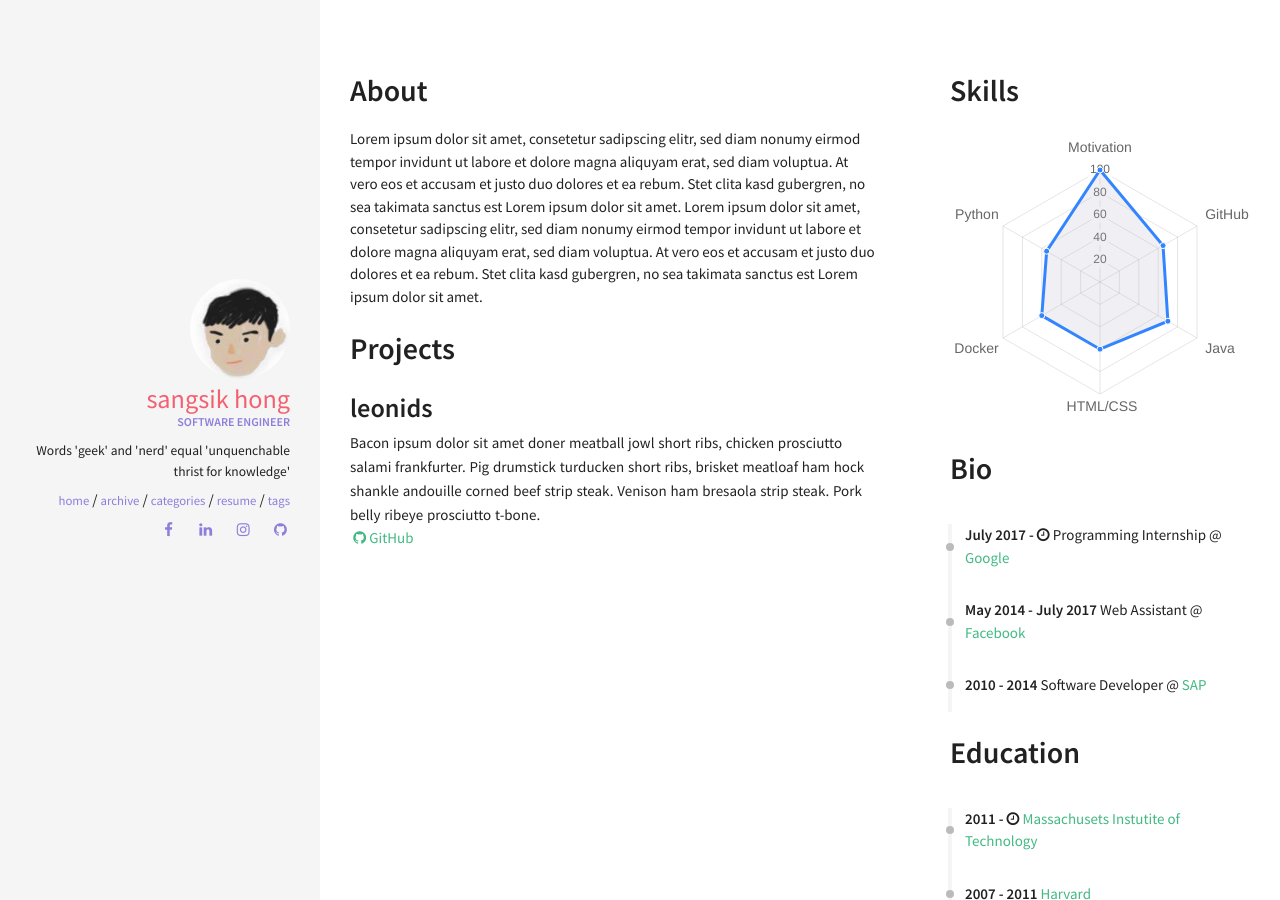
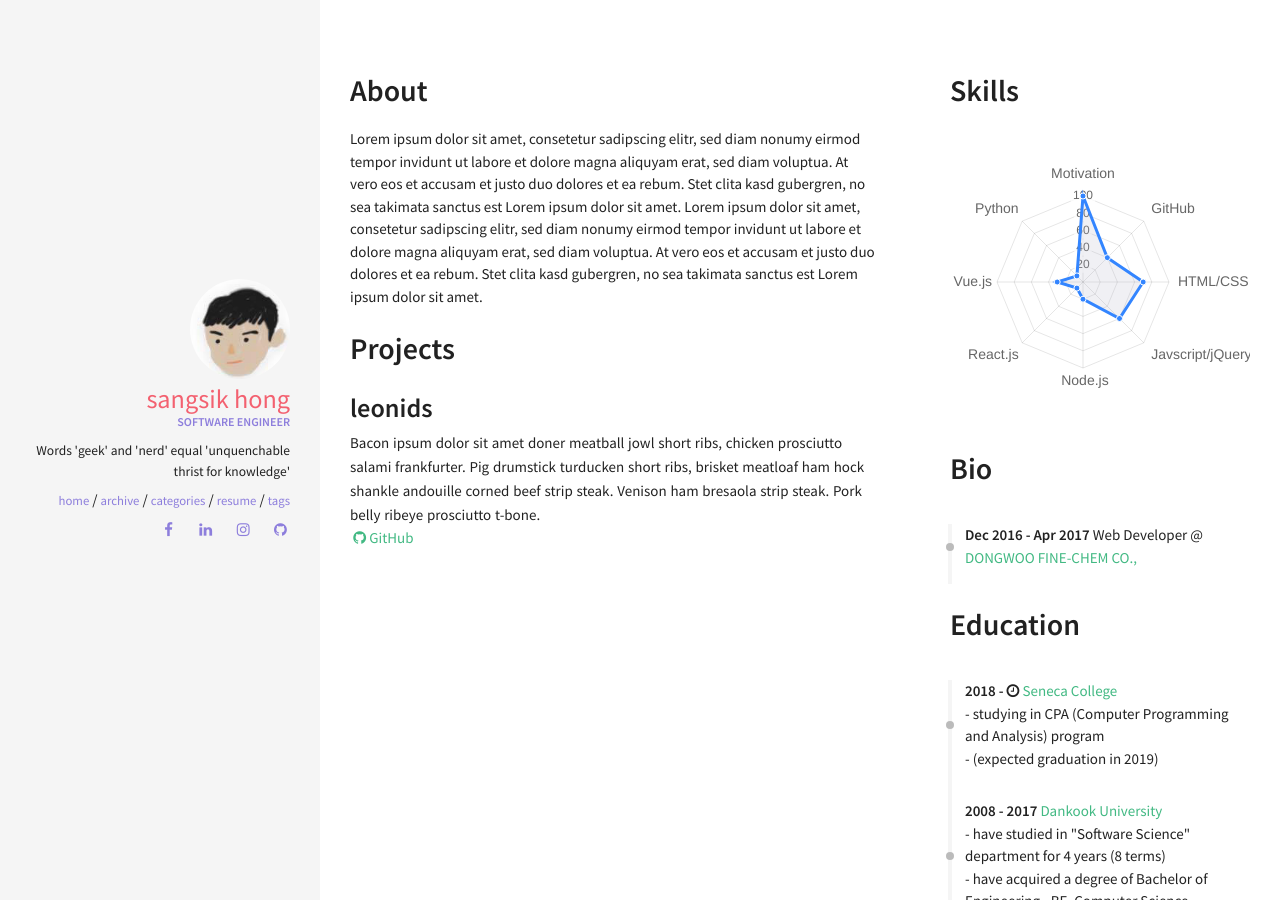
Before and after one commit to anselhong1445/anselhong1445.github.io, a Jekyll site: the page built from resume.html, in a window 1280 px wide. Built offline with Jekyll 4.4.1, drawn with Linux system fonts in a browser that asks for light colours; nearby versions of some CDN libraries.

Commit message:
Update
Modify files to update resume

```diff
--- a/_data/index/careers.yml
+++ b/_data/index/careers.yml
@@ -1,16 +1,17 @@
 # careers section data
 # if you don't have language feature(language.yml is empty), ignore "i18n" items
-- name: Google
-  link: http://www.google.com/
-  date: July 2017 - <i class="fa fa-clock-o" aria-hidden="true" title="Until Now"></i>
-  job: Programming Internship
 
-- name: Facebook
-  link: http://www.facebook.com/
-  date: May 2014 - July 2017
-  job: Web Assistant
+#- name: Google
+#  link: http://www.google.com/
+#  date: July 2017 - <i class="fa fa-clock-o" aria-hidden="true" title="Until Now"></i>
+#  job: Programming Internship
 
-- name: SAP
+#- name: Facebook
+#  link: http://www.facebook.com/
+#  date: May 2014 - July 2017
+#  job: Web Assistant
+
+- name: DONGWOO FINE-CHEM CO.,
   link: https://www.sap.com/
-  date: 2010 - 2014
-  job: Software Developer
+  date: Dec 2016 - Apr 2017
+  job: Web Developer
--- a/_data/index/education.yml
+++ b/_data/index/education.yml
@@ -1,8 +1,12 @@
-- name: Massachusets Instutite of Technology
-  link: http://web.mit.edu/
-  date: 2011 - <i class="fa fa-clock-o" aria-hidden="true" title="Until Now"></i>
-  descr: <br> (expected graduation in 2019)
+- name: Seneca College
+  link: http://www.senecacollege.ca/home.html
+  date: 2018 - <i class="fa fa-clock-o" aria-hidden="true" title="Until Now"></i>
+  descr: <br> - studying in CPA (Computer Programming and Analysis) program
+    <br> - (expected graduation in 2019)
 
-- name: Harvard
-  link: http://www.harvard.edu/
-  date: 2007 - 2011
+- name: Dankook University
+  link: http://www.dankook.ac.kr/web/international
+  date: 2008 - 2017
+  descr:
+    <br> - have studied in "Software Science" department for 4 years (8 terms)
+    <br> - have acquired a degree of Bachelor of Engineering - BE, Computer Science
--- a/_data/index/skills.yml
+++ b/_data/index/skills.yml
@@ -1,6 +1,6 @@
 # skills section data
 
 label: Ability
-id : cs
-aspects: Motivation, GitHub, Java, HTML/CSS, Docker, Python
-percentage: 100, 65, 70, 60, 60, 55
+id: cs
+aspects: Motivation, GitHub, HTML/CSS, Javscript/jQuery, Node.js, React.js, Vue.js, Python
+percentage: 100, 40, 70, 60, 20, 10, 30, 10
--- a/_includes/sections/education.html
+++ b/_includes/sections/education.html
@@ -1,10 +1,18 @@
 <div class="navy-line"></div>
-<h1><span data-i18n="skills.my_skills">Education</span></h1>
+<h1>
+  <span data-i18n="skills.my_skills">Education</span>
+</h1>
 
 <div class="archive">
   <div class="timeline" id="timeline">
     {% for career in site.data.index.education %}
-          <div class="archive-title bio"><div class="archive-year"><strong>{{ career.date }}</strong> <a href="{{ career.link }}">{{ career.name }}</a></div></div>
+    <div class="archive-title bio">
+      <div class="archive-year">
+        <strong>{{ career.date }}</strong>
+        <a href="{{ career.link }}">{{ career.name }}</a>
+        {{ career.descr }}
+      </div>
+    </div>
     {% endfor %}
   </div>
 </div>
```
Also changed, not shown: _includes/sections/skills.html (+6 -4 lines), 2 other files.
